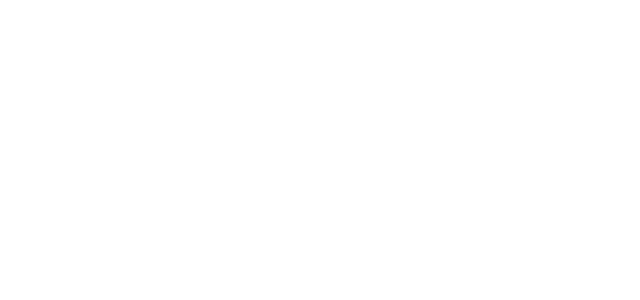
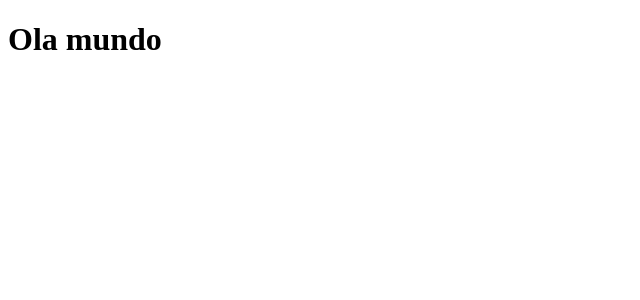
Before and after one commit to Patrikmagalhaes/conselhos_frontend, a React (Vite) app: page / in a window 1280 px wide. Shown: the top 300 px of the page, without its empty margins (0-640 px from the left). Built offline with nearby package versions, Linux system fonts and the light colour scheme.

Commit message:
chore: create estruture pages

```diff
--- a/src/App.tsx
+++ b/src/App.tsx
@@ -4,7 +4,7 @@
 
   return (
     <>
-
+      <h1>Ola mundo</h1>
     </>
   )
 }
```
